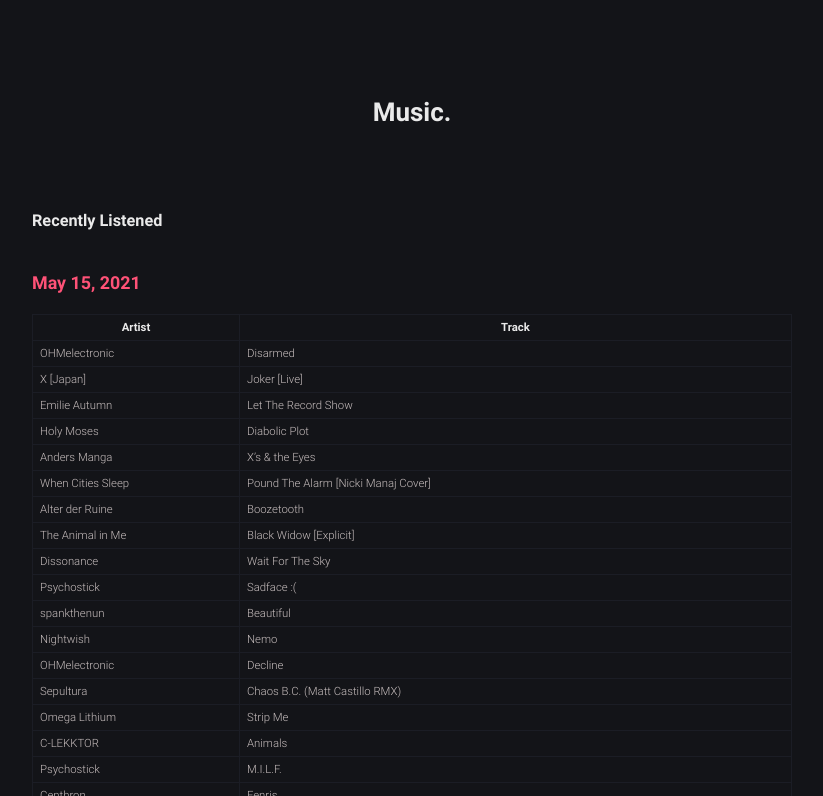
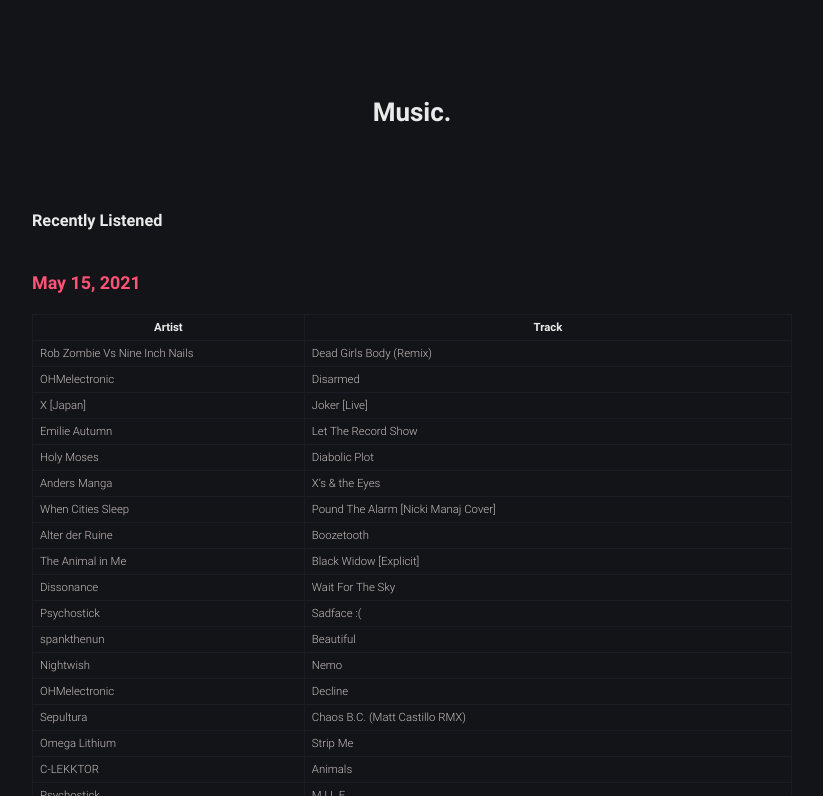
Before and after one commit to robert-marshall/xyz, a Jekyll site: the page built from music.md, in a window 1280 px wide and 900 px high, cut to the strip 104-900 px from the top of the window. Shown: the whole strip, without its empty margins (228-1051 px from the left). Built offline with Jekyll 4.4.1, drawn with Linux system fonts in a browser that asks for light colours.

Commit message:
LAST time, Lukasz, /dev/urandom IS NOT a variable name generator...

```diff
--- a/music.md
+++ b/music.md
@@ -11,6 +11,7 @@
 
 | Artist | Track |
 |--------|-------|
+Rob Zombie Vs Nine Inch Nails | Dead Girls Body (Remix)
 OHMelectronic | Disarmed
 X [Japan] | Joker [Live]
 Emilie Autumn | Let The Record Show
```
